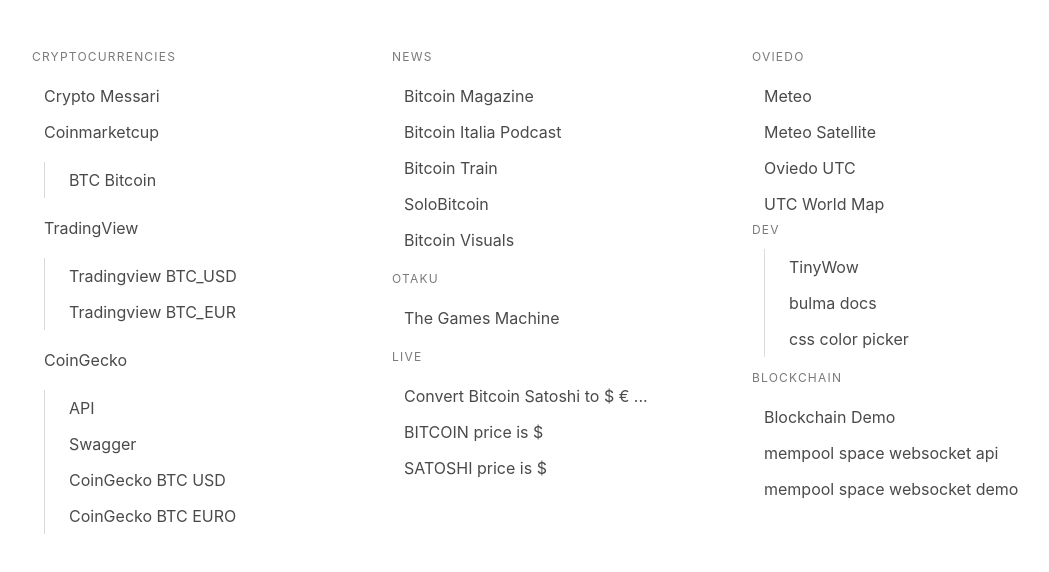
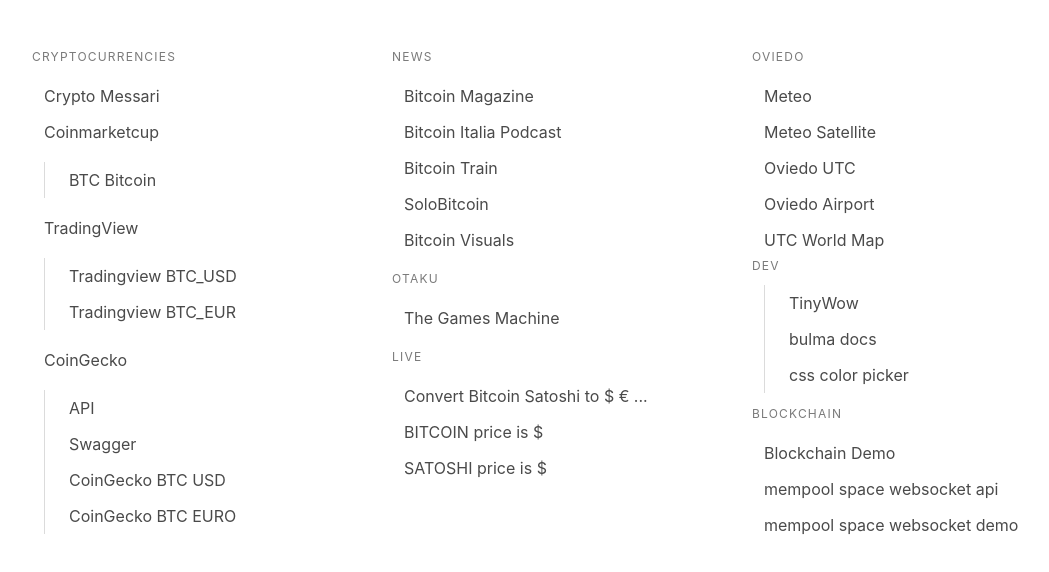
Before and after one commit to marcoguastalli/marcoguastalli.github.io, a website built with webpack: page index.html in a window 1280 px wide. Shown: the whole page, without its empty margins (80-1129 px from the left). Built offline with nearby package versions, Linux system fonts and the light colour scheme; no server answers.

Commit message:
added openairportmap

```diff
--- a/index.html
+++ b/index.html
@@ -99,6 +99,8 @@
                     <ul class="menu-list">
                         <li><a href="https://www.timeanddate.com/time/zone/spain/oviedo" target="_blank"
                                rel="noopener noreferrer nofollow">Oviedo UTC</a></li>
+                        <li><a href="https://openairportmap.org/LEAS#map=15/43.560678/-6.029949" target="_blank"
+                               rel="noopener noreferrer nofollow">Oviedo Airport</a></li>
                         <li><a href="https://www.timeanddate.com/time/map/#!cities=3759" target="_blank"
                                rel="noopener noreferrer nofollow">UTC World Map</a></li>
                     </ul>
```
